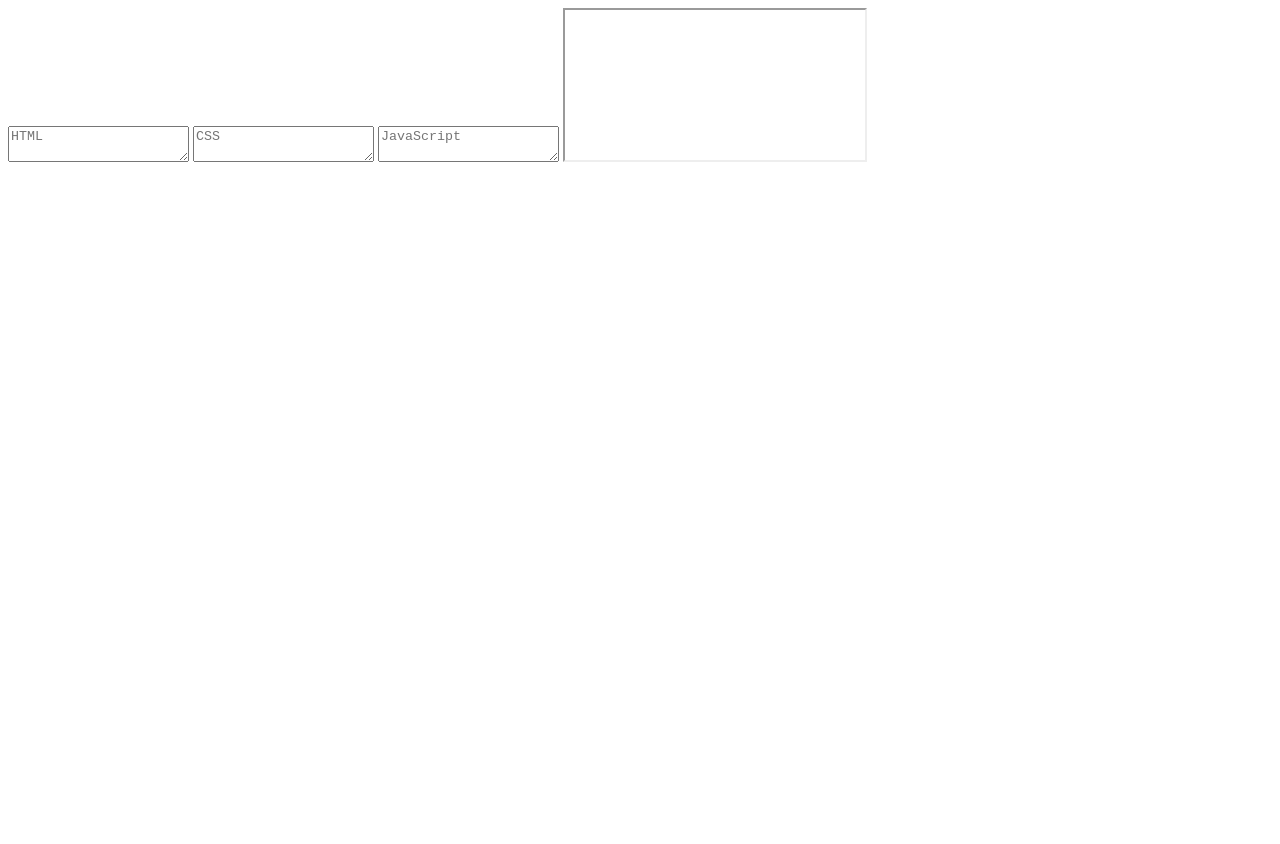
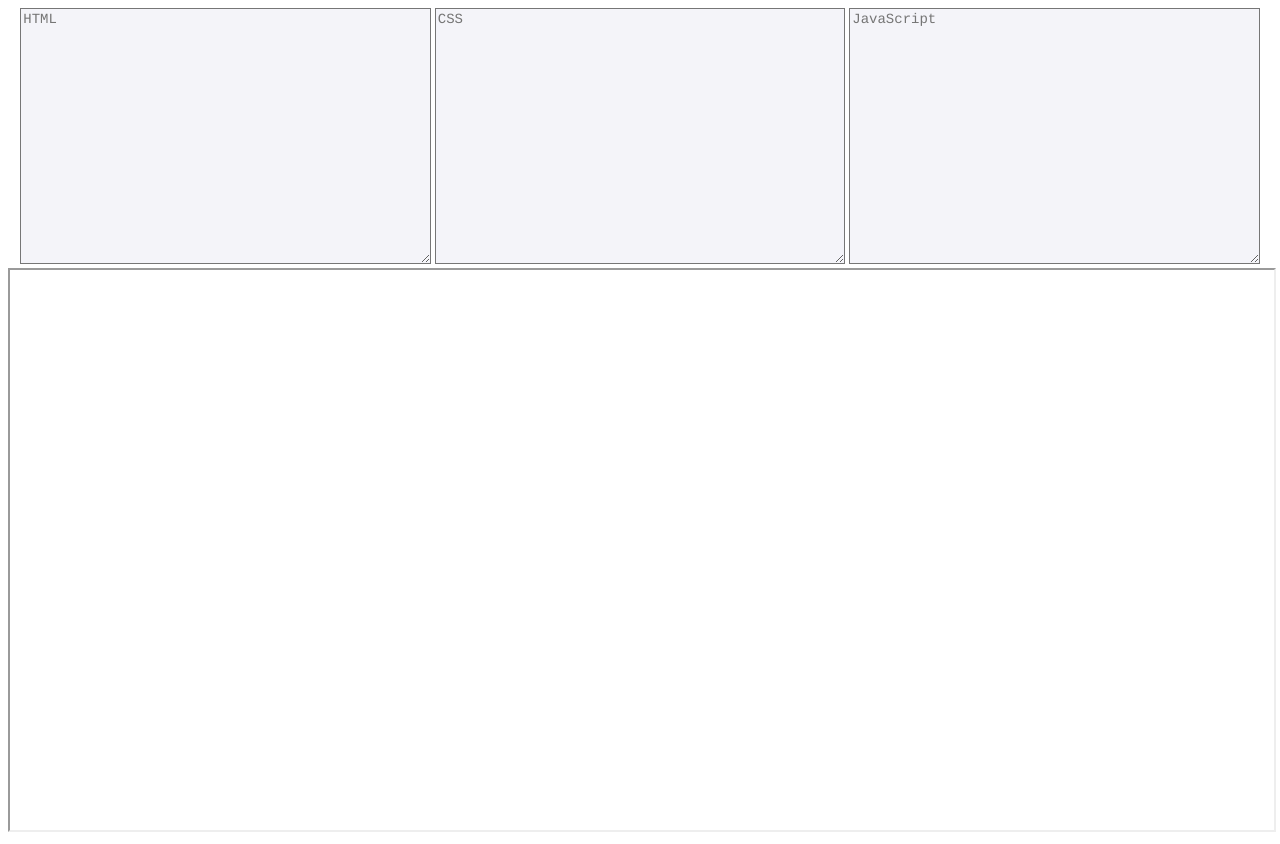
Before and after one commit to guillermohernandez/codeFiddle, a plain HTML site: page index.html in a window 1280 px wide. Before the commit the page ends 800 px from the top, so only its background shows below. Drawn offline with Linux system fonts and the light colour scheme.

Commit message:
finished unstyled app

```diff
--- a/css/style.css
+++ b/css/style.css
@@ -0,0 +1,23 @@
+  body {
+      text-align: center;
+  }
+
+  textarea {
+      width: 32%;
+      /*float: top;*/
+      min-height: 250px;
+      overflow: scroll;
+      margin: auto;
+      display: inline-block;
+      background: #F4F4F9;
+      outline: none;
+      font-family: Courier, sans-serif;
+      font-size: 14px;
+  }
+
+  iframe {
+      bottom: 0;
+      position: relative;
+      width: 100%;
+      height: 35em;
+  }
--- a/index.html
+++ b/index.html
@@ -11,7 +11,7 @@
     <textarea id="html" placeholder="HTML"></textarea>
     <textarea id="css" placeholder="CSS"></textarea>
     <textarea id="js" placeholder="JavaScript"></textarea>
-    <iframe id="code"></iframe>
+    <iframe id="live-code"></iframe>
     <script src="js/app.js"></script>
 </body>
 
--- a/js/app.js
+++ b/js/app.js
@@ -0,0 +1,14 @@
+function makeItHappen() {
+    var html = document.getElementById('html');
+    var css = document.getElementById('css');
+    var js = document.getElementById('js');
+    var liveCode = document.getElementById('live-code').contentWindow.document;
+
+    document.body.onkeyup = function () {
+        liveCode.open();
+        liveCode.writeln(html.value + '<style>' + css.value + '</style>' + '<script>' + js.value + '</script>');
+        liveCode.close();
+    };
+};
+
+makeItHappen();
```
Also changed, not shown: 2 other files.
